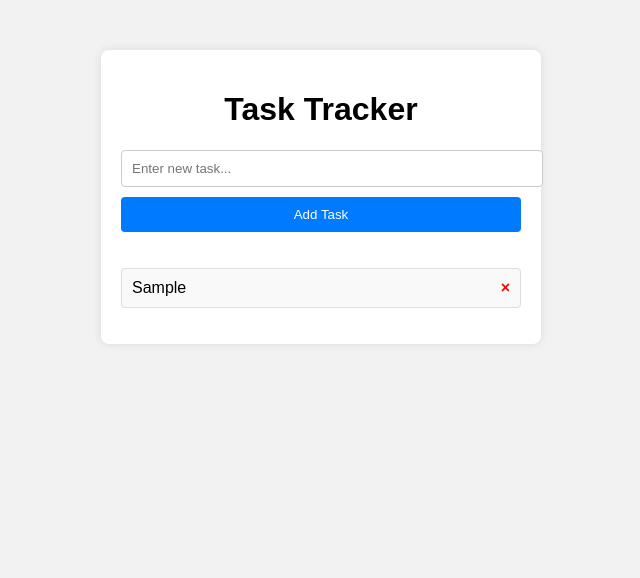
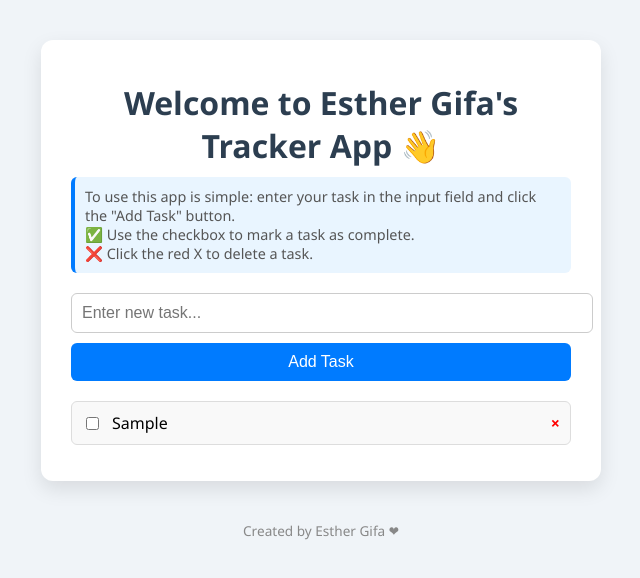
Before and after one commit to esthermensah/A-to-do-list-app_HW, a plain HTML site: page index.html in a window 1280 px wide. Both pictures are taken after typing "Sample" into the empty fields and a click on the button "Add Task". Shown: the whole page, without its empty margins (319-959 px from the left). Drawn offline with Linux system fonts and the light colour scheme.

Commit message:
Update index.html
The following were added
-A welcome message and simple usage instructions
-Checkbox to mark tasks complete
- Clickable delete button
-Improved, modern styling
-A footer credit: “Created by Esther Dzifa

```diff
--- a/index.html
+++ b/index.html
@@ -3,36 +3,48 @@
 <head>
   <meta charset="UTF-8" />
   <meta name="viewport" content="width=device-width, initial-scale=1.0" />
-  <title>Task Tracker</title>
+  <title>Esther Gifa's Task Tracker</title>
   <style>
     body {
-      font-family: Arial, sans-serif;
-      background: #f2f2f2;
+      font-family: 'Segoe UI', Tahoma, Geneva, Verdana, sans-serif;
+      background: #f0f4f8;
       margin: 0;
       padding: 0;
       display: flex;
-      justify-content: center;
-      align-items: flex-start;
+      flex-direction: column;
+      align-items: center;
       min-height: 100vh;
     }
     .container {
-      background: #fff;
-      padding: 20px;
-      margin-top: 50px;
-      border-radius: 8px;
-      box-shadow: 0 0 10px rgba(0, 0, 0, 0.1);
+      background: #ffffff;
+      padding: 20px 30px;
+      margin-top: 40px;
+      border-radius: 12px;
+      box-shadow: 0 8px 20px rgba(0, 0, 0, 0.1);
       width: 90%;
-      max-width: 400px;
+      max-width: 500px;
     }
     h1 {
       text-align: center;
+      color: #2c3e50;
+      margin-bottom: 10px;
+    }
+    .instructions {
+      font-size: 0.9rem;
+      color: #555;
+      margin-bottom: 20px;
+      background: #e9f5ff;
+      padding: 10px;
+      border-left: 4px solid #007bff;
+      border-radius: 6px;
     }
     input[type="text"] {
       width: 100%;
       padding: 10px;
       margin-bottom: 10px;
       border: 1px solid #ccc;
-      border-radius: 4px;
+      border-radius: 6px;
+      font-size: 1rem;
     }
     button {
       padding: 10px;
@@ -40,9 +52,10 @@
       background-color: #007bff;
       color: white;
       border: none;
-      border-radius: 4px;
+      border-radius: 6px;
       cursor: pointer;
-      margin-bottom: 20px;
+      font-size: 1rem;
+      transition: background 0.3s;
     }
     button:hover {
       background-color: #0056b3;
@@ -50,41 +63,65 @@
     ul {
       list-style: none;
       padding: 0;
+      margin-top: 20px;
     }
     li {
       padding: 10px;
       background: #f9f9f9;
       border: 1px solid #ddd;
-      border-radius: 4px;
+      border-radius: 6px;
       margin-bottom: 10px;
       display: flex;
       justify-content: space-between;
       align-items: center;
     }
-    li.completed {
+    li.completed span.task-text {
       text-decoration: line-through;
       color: gray;
+    }
+    .task-left {
+      display: flex;
+      align-items: center;
+      gap: 10px;
+    }
+    .task-text {
+      font-size: 1rem;
     }
     .delete {
       color: red;
       cursor: pointer;
       font-weight: bold;
+      margin-left: 10px;
+    }
+    footer {
+      margin-top: 40px;
+      text-align: center;
+      color: #888;
+      font-size: 0.85rem;
     }
   </style>
 </head>
 <body>
   <div class="container">
-    <h1>Task Tracker</h1>
+    <h1>Welcome to Esther Gifa's Tracker App 👋</h1>
+    <div class="instructions">
+      To use this app is simple: enter your task in the input field and click the "Add Task" button. <br/>
+      ✅ Use the checkbox to mark a task as complete. <br/>
+      ❌ Click the red X to delete a task.
+    </div>
     <input type="text" id="taskInput" placeholder="Enter new task..." />
     <button onclick="addTask()">Add Task</button>
     <ul id="taskList"></ul>
   </div>
 
+  <footer>
+    Created by Esther Gifa ❤
+  </footer>
+
   <script>
     const taskInput = document.getElementById('taskInput');
     const taskList = document.getElementById('taskList');
 
-    // Load tasks from localStorage
     window.onload = function() {
       const savedTasks = JSON.parse(localStorage.getItem('tasks')) || [];
       savedTasks.forEach(task => renderTask(task.text, task.completed));
@@ -100,13 +137,27 @@
 
     function renderTask(text, completed = false) {
       const li = document.createElement('li');
-      li.textContent = text;
+
+      const taskLeft = document.createElement('div');
+      taskLeft.classList.add('task-left');
+
+      const checkbox = document.createElement('input');
+      checkbox.type = 'checkbox';
+      checkbox.checked = completed;
+
+      const span = document.createElement('span');
+      span.textContent = text;
+      span.classList.add('task-text');
+
       if (completed) li.classList.add('completed');
 
-      li.addEventListener('click', () => {
+      checkbox.addEventListener('change', () => {
         li.classList.toggle('completed');
         updateTasks();
       });
+
+      taskLeft.appendChild(checkbox);
+      taskLeft.appendChild(span);
 
       const del = document.createElement('span');
       del.textContent = '×';
@@ -117,6 +168,7 @@
         updateTasks();
       };
 
+      li.appendChild(taskLeft);
       li.appendChild(del);
       taskList.appendChild(li);
     }
@@ -130,7 +182,7 @@
     function updateTasks() {
       const lis = taskList.querySelectorAll('li');
       const tasks = Array.from(lis).map(li => ({
-        text: li.childNodes[0].textContent,
+        text: li.querySelector('span.task-text').textContent,
         completed: li.classList.contains('completed'),
       }));
       localStorage.setItem('tasks', JSON.stringify(tasks));
```
